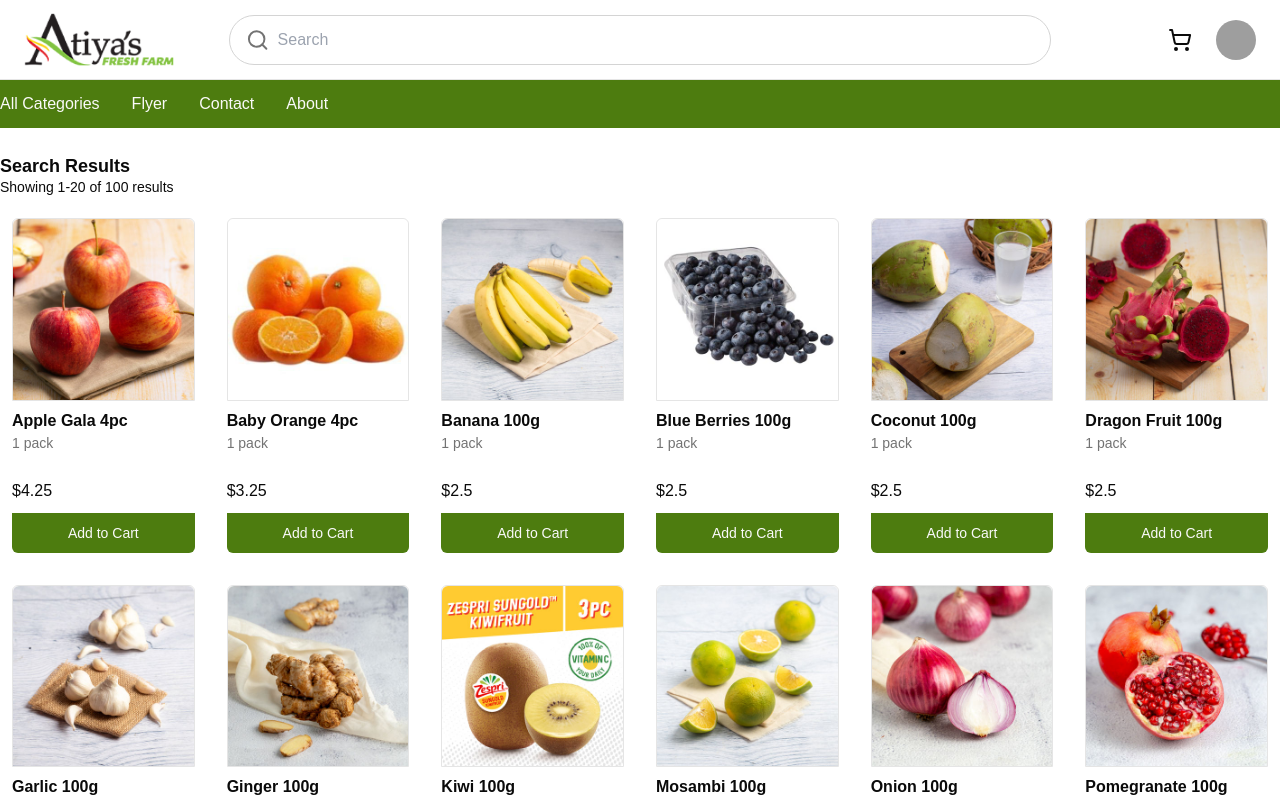
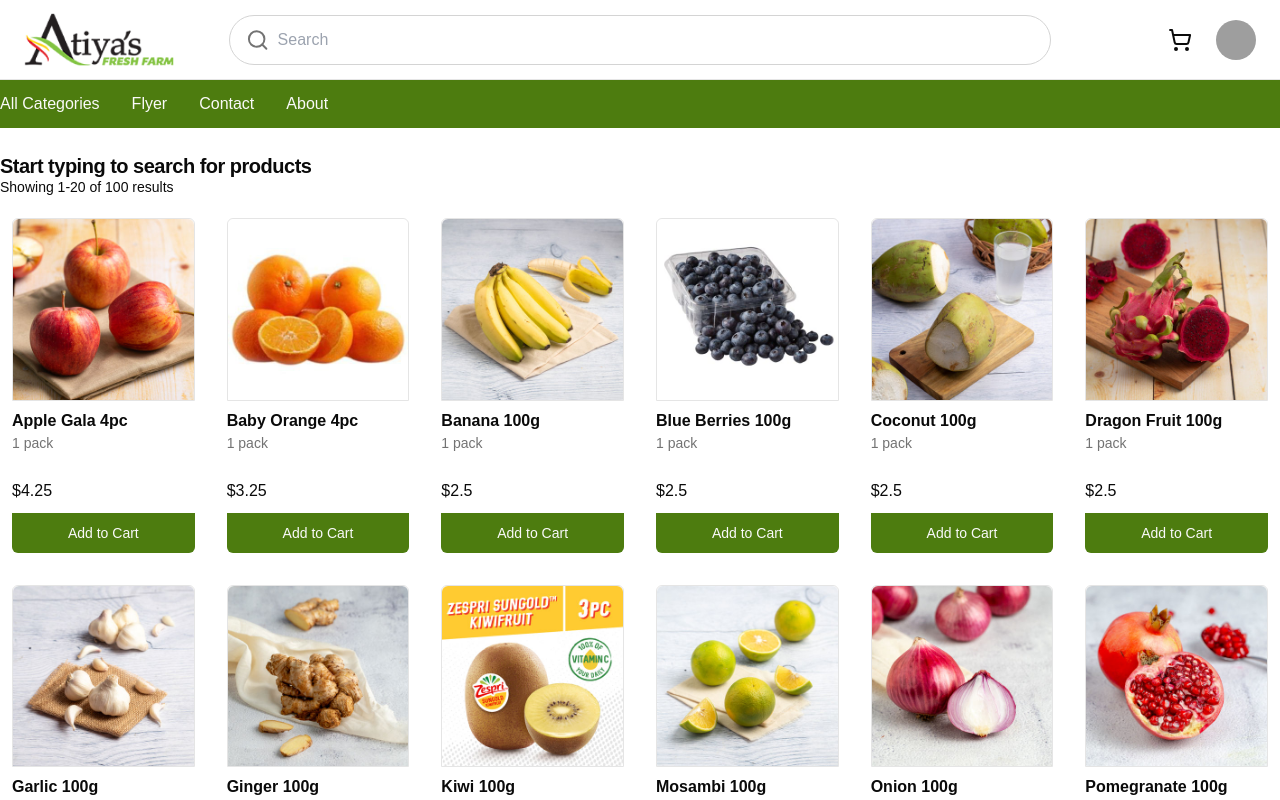
Before and after one commit to atiyas-fresh-farm/atiyas-fresh-farm, a Next.js app: page /search in a window 1280 px wide. Shown: the top 800 px of the page. Built offline with nearby package versions, Linux system fonts and the light colour scheme; grey boxes are pictures that could not be loaded.

Commit message:
add text and comments to handle empty state

```diff
--- a/src/app/search/page.tsx
+++ b/src/app/search/page.tsx
@@ -1,4 +1,4 @@
-import { Large, Small } from '@/components/ui/typography';
+import { H4, Small } from '@/components/ui/typography';
 import { ProductCard } from "@/components/product-card";
 import { StaticImageData } from 'next/image';
 
@@ -20,6 +20,7 @@ interface ProductType {
 const Search = ({ searchParams }: { searchParams?: { query?: string} }) => {
 
   // TODO: make a query based on the query string from the searchParams
+  // - update the showing x results text
   console.log(searchParams?.query);
 
   const products = [
@@ -171,10 +172,14 @@ const Search = ({ searchParams }: { searchParams?: { query?: string} }) => {
   return (
     <div className="w-full flex justify-center">
       <main className="container flex flex-col justify-start items-start pt-6">
-        <Large>Search Results</Large>
+        <H4>
+          {
+            searchParams?.query ? `Search Results for "${searchParams.query}"` : `Start typing to search for products`
+          }
+        </H4>
         <Small>Showing 1-20 of 100 results</Small>
         <br />
-        <div className="w-full grid grid-cols-2 md:grid-cols-3 lg:grid-cols-5 xl:grid-cols-6 2xl:grid-cols-7 gap-2 justify-start items-start mb-6">
+        <div className="w-full this is grid grid-cols-2 md:grid-cols-3 lg:grid-cols-5 xl:grid-cols-6 2xl:grid-cols-7 gap-2 justify-start items-start mb-6">
 
           {
             products.map((product: ProductType) => {
--- a/src/components/search/search-bar.tsx
+++ b/src/components/search/search-bar.tsx
@@ -1,12 +1,11 @@
 'use client'
 
 import { Search } from "lucide-react";
-import { useSearchParams, usePathname, useRouter } from 'next/navigation';
+import { useSearchParams, useRouter } from 'next/navigation';
 import { useDebouncedCallback } from 'use-debounce';
 
 const SearchBar = () => {
   const searchParams = useSearchParams();
-  const pathname = usePathname();
   const { replace } = useRouter();
 
   const handleSearch = useDebouncedCallback((term: string) => {
@@ -16,7 +15,7 @@ const SearchBar = () => {
     } else {
       params.delete('query');
     }
-    replace(`${pathname}?${params.toString()}`);
+    replace(`/search?${params.toString()}`);
   }, 300);
 
   return (
```
